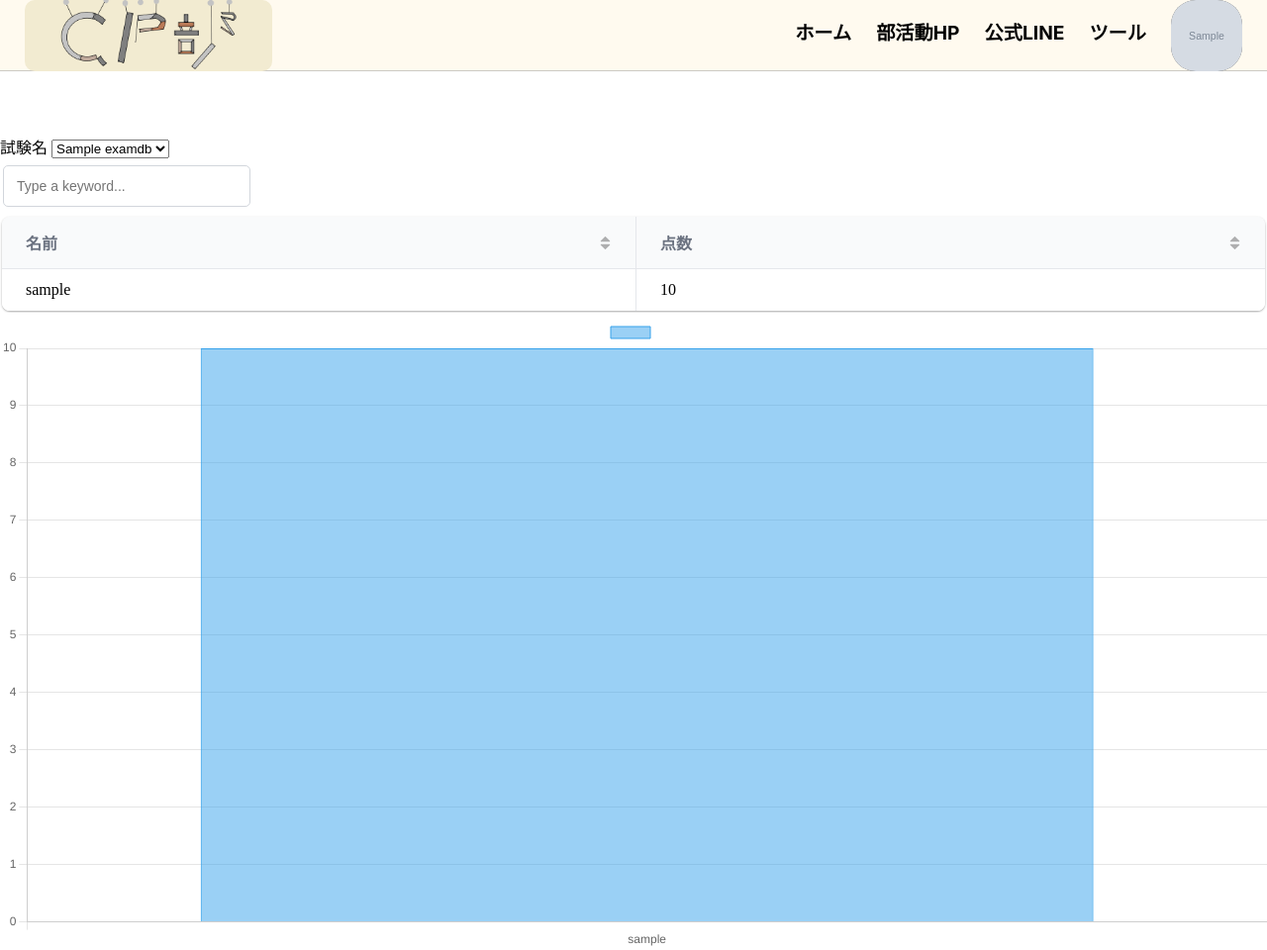
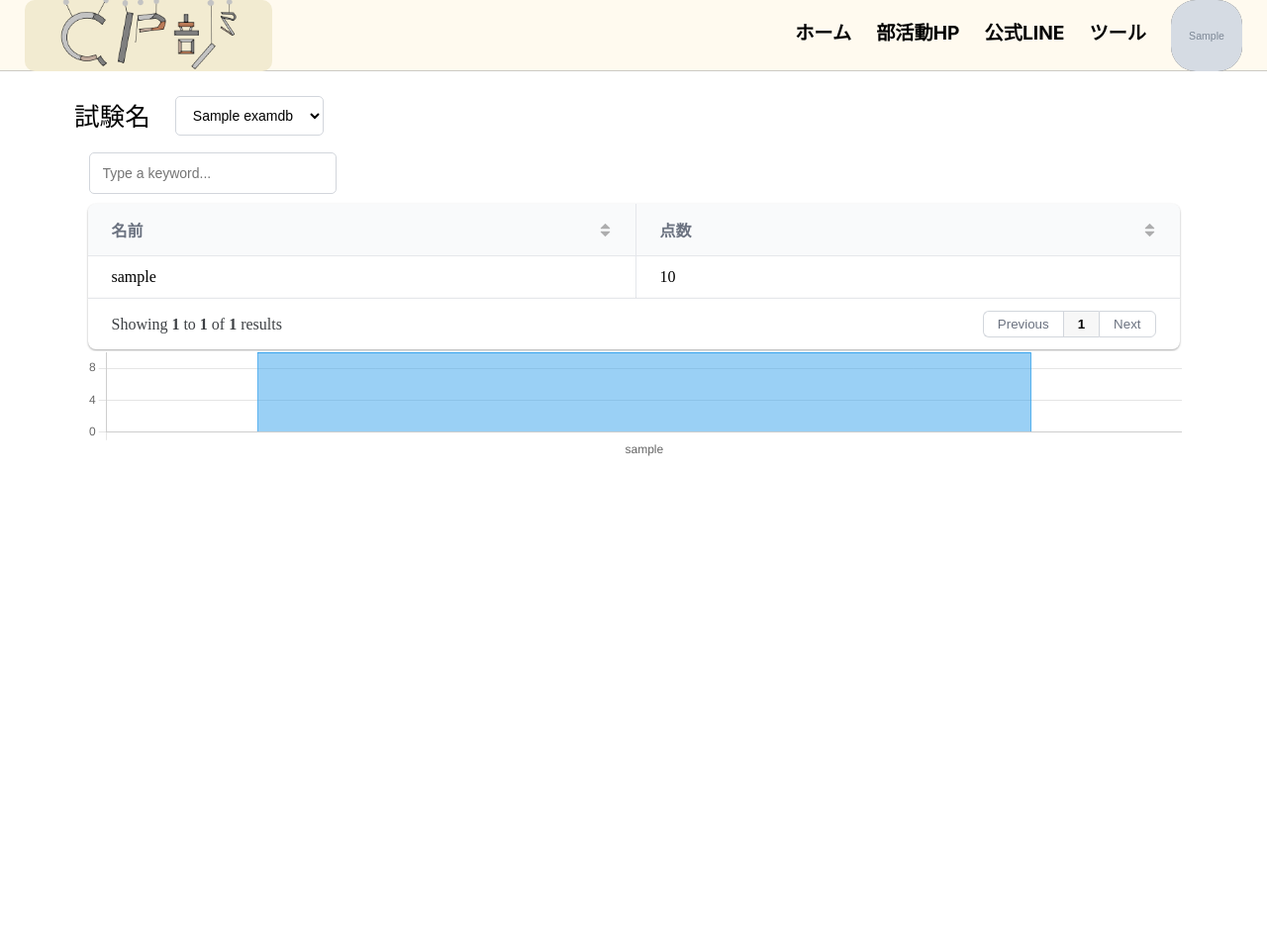
Before and after one commit to Minto312/club_app, a Django app: page /score/ in a window 1280 px wide. Shown: the whole page at 99% size. After the commit the page ends 461 px from the top, so only its background shows below. Run offline with Django 4.2, Linux system fonts and the light colour scheme; a user stored in the database is signed in; tables that the repository leaves empty hold one stand-in row (values such as "Sample post"); grey boxes marked "Sample" are stand-in pictures.

Commit message:
Update CSS styles and remove unnecessary JavaScript file

```diff
--- a/club_app/account/static/account/mypage.css
+++ b/club_app/account/static/account/mypage.css
@@ -5,6 +5,7 @@ html{
 #mypage-conteiner{
     width: 40%;
     margin: auto;
+    padding: 25px;
     display: flex;
     margin-top: 5%;
     flex-direction: column;
@@ -19,7 +20,7 @@ h2{
     padding-right: 0.5em;
     color: #fcbc80;
     font-weight: bold;
-    -webkit-text-stroke: 1px #202020;
+    -webkit-text-stroke: 0.5px #202020;
 }
 form{
     display: flex;
--- a/club_app/club_app/static/club_app/base.css
+++ b/club_app/club_app/static/club_app/base.css
@@ -5,6 +5,29 @@
     padding: 0;
     box-sizing: border-box;
 }
+body {
+    height: 100vh;
+    width: 100vw;
+
+    & header {
+        display: flex;
+        width: 100%;
+        height: var(--header-height);
+
+        border-bottom: 1px solid #cccac3;
+        background-color: var(--beige);
+
+        & a:hover,
+          img:hover{
+            color: #ff5443;
+        }
+    }
+    & #content {
+        padding: 25px;
+        height: calc(100% - var(--header-height));
+    }
+}
+
 button{
     cursor: pointer;
     border: none;
@@ -17,22 +40,6 @@ button{
     --orenge: #fcbc80;
     --beige: #fffaef;
 }
-
-header {
-    display: flex;
-    width: 100%;
-    height: var(--header-height);
-    margin-bottom: 5%;
-
-    border-bottom: 1px solid #cccac3;
-    background-color: var(--beige);
-
-    & a:hover,
-      img:hover{
-        color: #ff5443;
-    }
-}
-
 
 #club_logo {
     position: absolute;
@@ -132,7 +139,7 @@ nav {
     padding: 18px 25px;
     position: relative;
 
-    & button{
+    & p{
         font-family: 'Inter';
         font-size: 1.2em;
         font-weight: bold;
--- a/club_app/club_app/templates/club_app/base.html
+++ b/club_app/club_app/templates/club_app/base.html
@@ -33,7 +33,7 @@
                     </li>
                 </ul>
                 <div id="tools" class="ready-hover accordion">
-                    <p><button>ツール</button></p>
+                    <p>ツール</p>
                     <ul id="tool-menu">
                         <li><a href="{% url 'attendance:attendance' %}">出席表</a></li>
                         <li><a href="{% url 'information:information' %}">配布物</a></li>
--- /dev/null
+++ b/club_app/score/static/score/score.css
@@ -0,0 +1,37 @@
+#content{
+    display: flex;
+    gap: 10px;
+    flex-direction: column;
+    padding: 25px;
+}
+#exam-select-wrap{
+    margin-left: 50px;
+    display: flex;
+    gap: 25px;
+    & p {
+        font-size: 1.6em;
+    }
+    & select {
+        width: 150px;
+        background-color: #fff;
+        border: 1px solid #d2d6dc;
+        border-radius: 5px;
+        font-size: 14px;
+        line-height: 1.45;
+        outline: none;
+        padding: 10px 13px;
+    }
+}
+figure{
+    display: flex;
+    flex-direction: column;
+    align-items: center;
+}
+#score-table{
+    max-height: 50%;
+    max-width: 90%;
+}
+#chart{
+    max-height: 40%;
+    max-width: 90%;
+}
--- a/club_app/score/static/score/view.js
+++ b/club_app/score/static/score/score.js
@@ -40,6 +40,9 @@ async function table_initialization() {
     grid = new gridjs.Grid({
         search: true,
         sort: true,
+        pagination: {
+            limit: 7
+        },
         columns: ['名前', '点数'],
         data: exam_data
     }).render(document.getElementById("score-table"));
--- a/club_app/score/templates/score/score.html
+++ b/club_app/score/templates/score/score.html
@@ -2,14 +2,26 @@
 
 {% block head %}
     <title>点数表</title>
+    {% load static%}
+    <script src="https://code.jquery.com/jquery-3.4.1.min.js"></script>
+    <script src="https://cdn.jsdelivr.net/npm/chart.js"></script>
+    <script src="https://unpkg.com/gridjs/dist/gridjs.umd.js"></script>
+    <link href="https://unpkg.com/gridjs/dist/theme/mermaid.min.css" rel="stylesheet">
+
+    <script type="text/javascript" src="{% static 'score/score.js' %}" defer></script>
+    <link rel="stylesheet" href="{% static 'score/score.css' %}">
+
 {% endblock %}
 
 {% block content %}
-    <h1>Club App</h1>
-    <p>Welcome to the club app</p>
-    {% for s in score %}
-        <p>{{ s.exam_name }} : {{ s.score }}</p>
-    {% empty %}
-        <p>No score</p>
-    {% endfor %}
+
+    <div id="exam-select-wrap">
+        <p>試験名</p>
+        <select name="exam" id="exam-select">
+        </select>
+    </div>
+    <figure>
+        <div id="score-table"></div>
+        <canvas id="chart"></canvas>
+    </figure>
 {% endblock %}
--- a/club_app/score/templates/score/view.html
+++ /dev/null
@@ -1,22 +0,0 @@
-{% extends 'club_app/base.html' %}
-
-{% block head %}
-    {% load static%}
-    <script src="https://code.jquery.com/jquery-3.4.1.min.js"></script>
-    <script src="https://cdn.jsdelivr.net/npm/chart.js"></script>
-    <script src="https://unpkg.com/gridjs/dist/gridjs.umd.js"></script>
-    <link href="https://unpkg.com/gridjs/dist/theme/mermaid.min.css" rel="stylesheet">
-
-    <script type="text/javascript" src="{% static 'score/view.js' %}" defer></script>
-{% endblock %}
-
-
-{% block content %}
-    <label for="exam-select">試験名</label>
-
-    <select name="exam" id="exam-select">
-    </select>
-    <div id="score-table"></div>
-    <canvas id="chart"></canvas>
-
-{% endblock %}
--- a/club_app/score/views.py
+++ b/club_app/score/views.py
@@ -16,7 +16,7 @@ class Score(View):
         }
         print(score)
 
-        return render(request,'score/view.html',context)
+        return render(request,'score/score.html',context)
 
 class Recording(View):
     def get(self,request):
```
